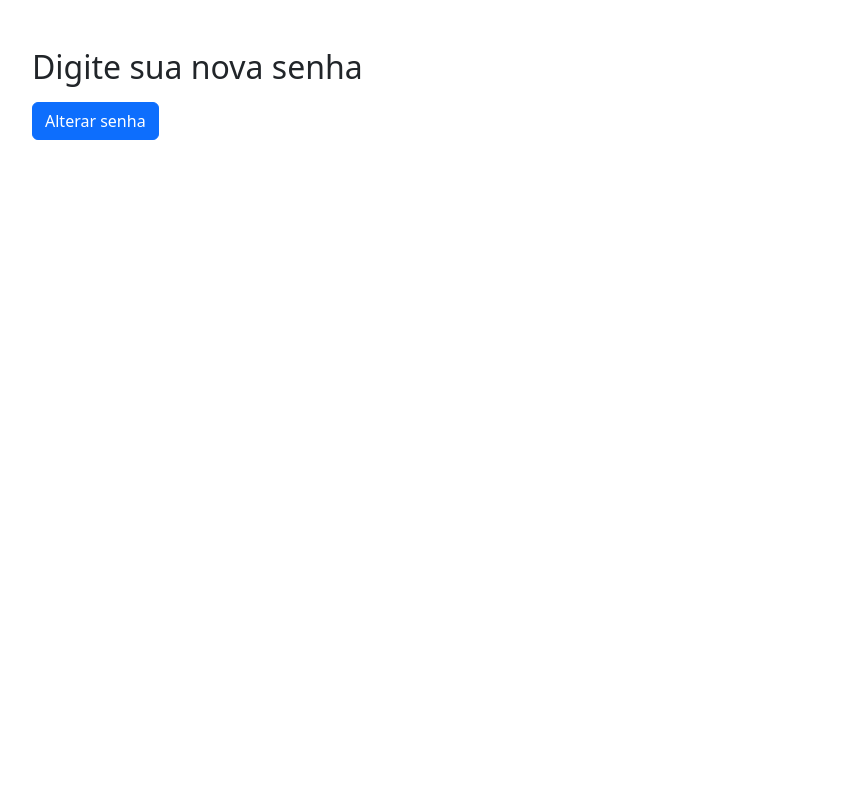
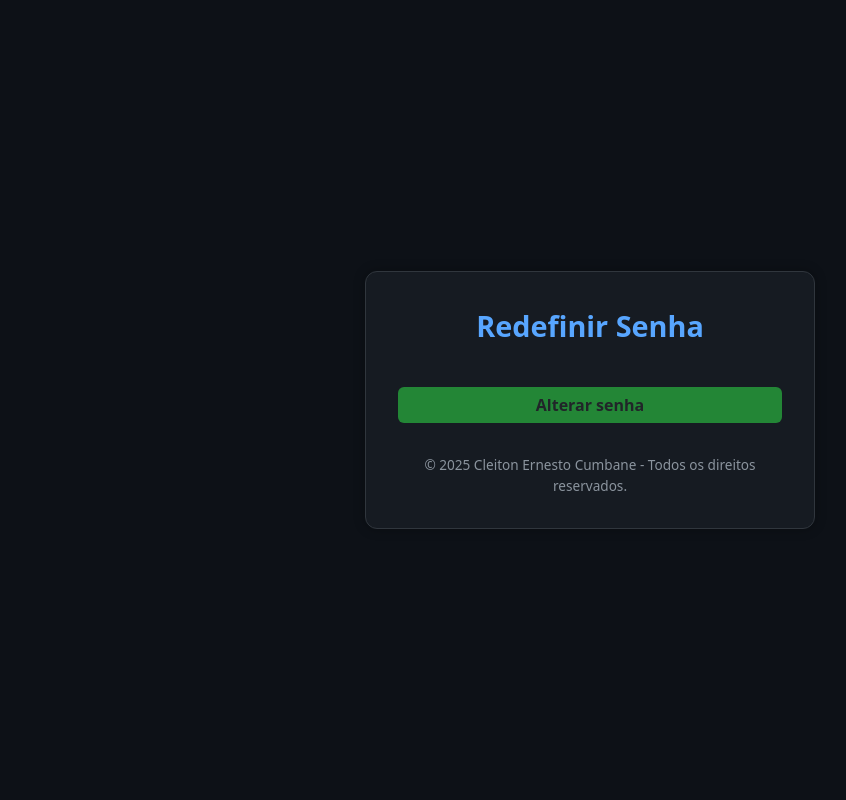
Before and after one commit to Cleiton258/spotdjob, a Django app: page /reset/1/1/ in a window 1280 px wide. Shown: the whole page, without its empty margins (50-896 px from the left). Run offline with Django 5.2, Linux system fonts and the light colour scheme.

Commit message:
tela de confirmacao de password  ajustada

```diff
--- a/tarefas/templates/tarefas/reset_password_confirm.html
+++ b/tarefas/templates/tarefas/reset_password_confirm.html
@@ -5,9 +5,85 @@
     <meta name="viewport" content="width=device-width, initial-scale=1">
     <title>Redefinir Senha</title>
     <link href="https://cdn.jsdelivr.net/npm/bootstrap@5.3.6/dist/css/bootstrap.min.css" rel="stylesheet">
+    <style>
+      body {
+        background-color: #0d1117;
+        color: #c9d1d9;
+        min-height: 100vh;
+        display: flex;
+        align-items: center;
+        justify-content: center;
+        padding: 1rem;
+      }
+
+      .reset-container {
+        background-color: #161b22;
+        border: 1px solid #30363d;
+        padding: 2rem;
+        border-radius: 12px;
+        box-shadow: 0 0 12px rgba(0, 0, 0, 0.3);
+        width: 100%;
+        max-width: 450px;
+      }
+
+      .reset-title {
+        font-size: 1.8rem;
+        font-weight: bold;
+        color: #58a6ff;
+        text-align: center;
+        margin-bottom: 1.5rem;
+      }
+
+      .form-control {
+        background-color: #0d1117;
+        border: 1px solid #30363d;
+        color: #c9d1d9;
+      }
+
+      label {
+        margin-top: 0.8rem;
+        font-weight: 500;
+      }
+
+      .form-text {
+        font-size: 0.85rem;
+        color: #8b949e;
+      }
+
+      .btn-primary-custom {
+        background-color: #238636;
+        border: none;
+        font-weight: bold;
+        width: 100%;
+        margin-top: 1rem;
+      }
+
+      .btn-primary-custom:hover {
+        background-color: #2ea043;
+      }
+
+      footer {
+        margin-top: 2rem;
+        font-size: 0.85rem;
+        text-align: center;
+        color: #8b949e;
+      }
+
+      @media(max-width:576px) {
+        .reset-container {
+          padding: 1.5rem 1rem;
+        }
+
+        .reset-title {
+          font-size: 1.5rem;
+        }
+      }
+    </style>
   </head>
-  <body class="container mt-5">
-    <h2>Digite sua nova senha</h2>
+  <body>
+
+    <div class="reset-container">
+      <div class="reset-title">Redefinir Senha</div>
 
       <form method="post">
         {% csrf_token %}
@@ -25,7 +101,14 @@
           {{ form.new_password2.errors }}
         </div>
 
-        <button type="submit" class="btn btn-primary">Alterar senha</button>
+        <button type="submit" class="btn btn-primary-custom">Alterar senha</button>
       </form>
+
+      <footer>
+        © 2025 Cleiton Ernesto Cumbane - Todos os direitos reservados.
+      </footer>
+    </div>
+
+    <script src="https://cdn.jsdelivr.net/npm/bootstrap@5.3.6/dist/js/bootstrap.bundle.min.js"></script>
   </body>
 </html>
```
Lines whose indentation alone changed are shown as unchanged.
